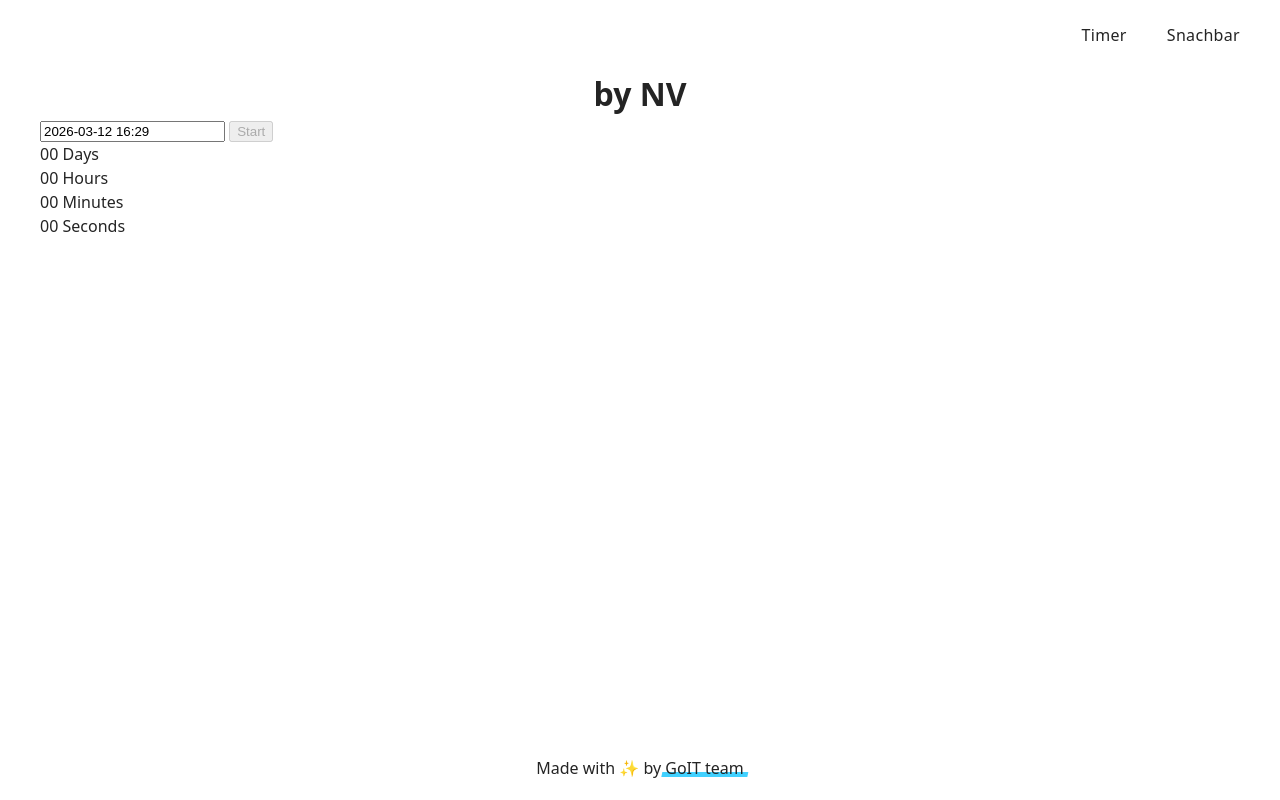
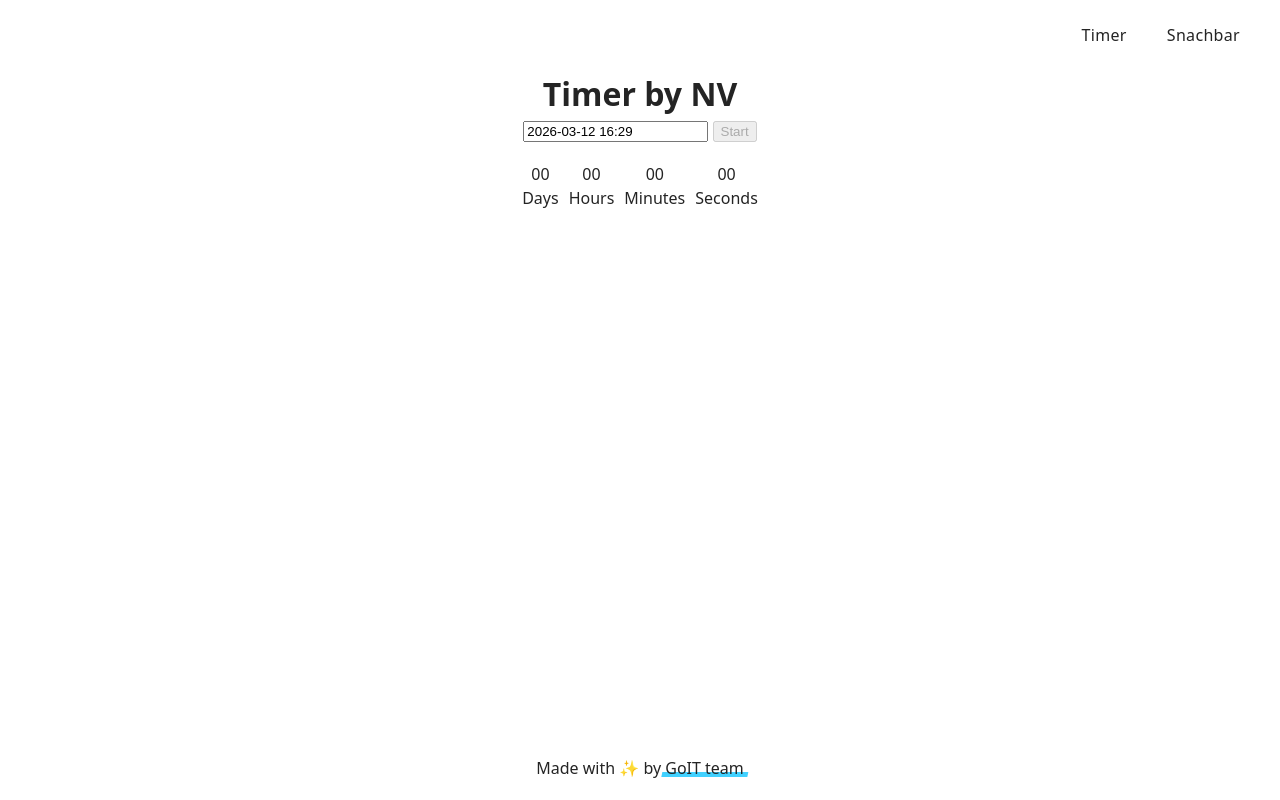
Before and after one commit to truezima/goit-js-hw-10, a website built with Vite: page src/1-timer.html in a window 1280 px wide. Built offline with nearby package versions, Linux system fonts and the light colour scheme.

Commit message:
fix styles ex1

```diff
--- a/src/1-timer.html
+++ b/src/1-timer.html
@@ -6,6 +6,7 @@
     <meta name="viewport" content="width=device-width, initial-scale=1.0" />
     <title>Timer</title>
     <link rel="stylesheet" href="./css/styles.css" />
+    <link rel="stylesheet" href="./css/1-timer.css" />
   </head>
   <body>
     <load
@@ -16,7 +17,7 @@
 
     <main>
       <div class="container">
-        <h1 class="main-title"> by NV
+        <h1 class="main-title"> Timer by NV
         </h1>
        <input type="text" id="datetime-picker" />
 <button type="button" data-start disabled>Start</button>
--- /dev/null
+++ b/src/css/1-timer.css
@@ -0,0 +1,14 @@
+.timer {
+    display: flex;
+    gap: 10px;
+    margin:20px auto;
+     justify-content: center;
+}
+.field {
+  display: flex;
+  flex-direction: column;
+  align-items: center;
+}
+.container {
+    text-align: center;
+}
```
